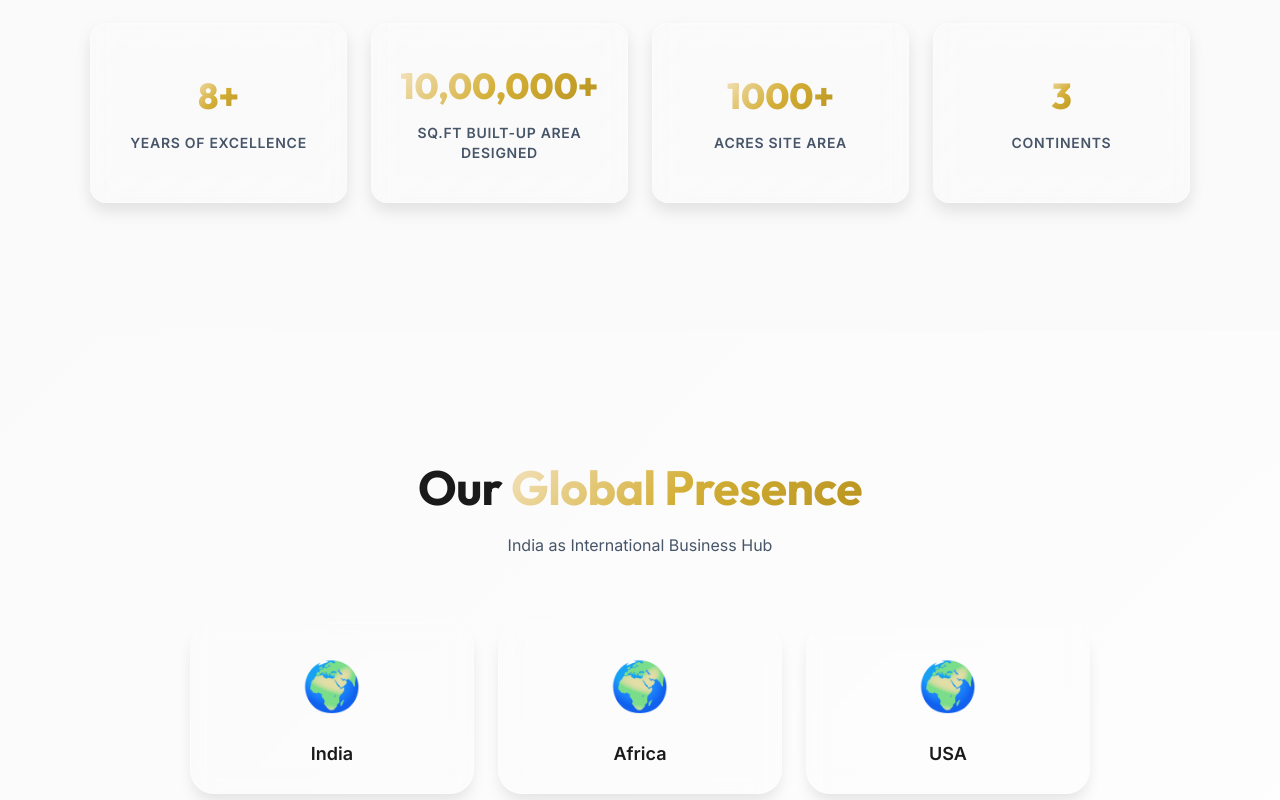
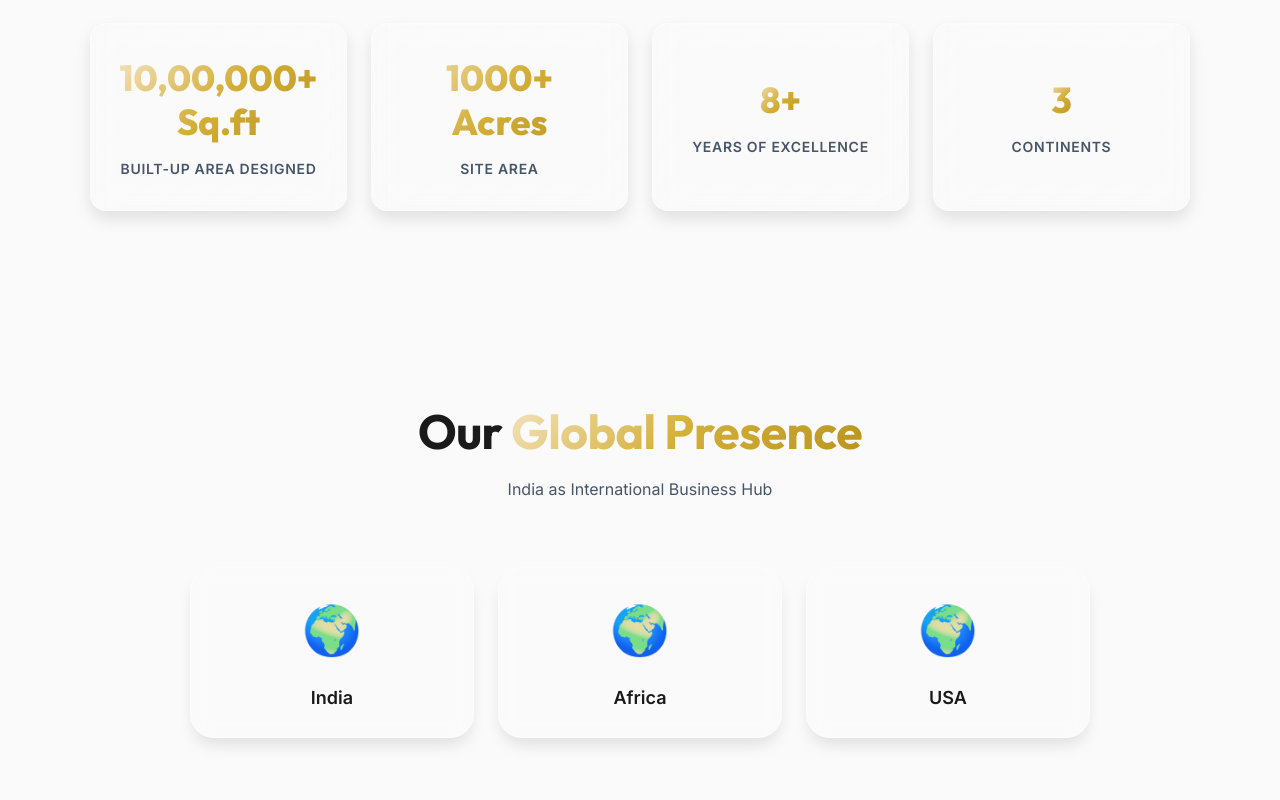
Before and after one commit to ayushghodke/Vishwakalpa, a React (Vite) app: page / in a window 1280 px wide. Shown: the part 4640-5440 px from the top of the page. Built offline with nearby package versions, Linux system fonts and the light colour scheme.

Commit message:
Contact has modified

```diff
--- a/src/sections/About.css
+++ b/src/sections/About.css
@@ -197,4 +197,45 @@
         flex-direction: row;
         text-align: left;
     }
+
+    .regions-grid {
+        grid-template-columns: 1fr;
+    }
 }
+
+/* Global Presence */
+.global-presence-wrapper {
+    margin-top: var(--space-32);
+    padding-top: var(--space-16);
+}
+
+.regions-grid {
+    display: grid;
+    grid-template-columns: repeat(auto-fit, minmax(250px, 1fr));
+    gap: var(--space-6);
+    max-width: 900px;
+    margin-left: auto;
+    margin-right: auto;
+}
+
+.region-card {
+    padding: var(--space-6);
+    text-align: center;
+    transition: all var(--transition-base);
+}
+
+.region-card:hover {
+    transform: translateY(-4px);
+}
+
+.region-icon {
+    font-size: 3rem;
+    margin-bottom: var(--space-4);
+}
+
+.region-name {
+    font-size: var(--text-lg);
+    font-weight: 600;
+    color: var(--color-primary);
+    margin: 0;
+}
--- a/src/sections/About.tsx
+++ b/src/sections/About.tsx
@@ -2,7 +2,7 @@ import './About.css';
 import contentData from '../assets/content.json';
 
 const About = () => {
-    const { company, coreValues, websiteRecommendations } = contentData;
+    const { company, coreValues, websiteRecommendations, globalPresence } = contentData;
 
     const valueIcons: Record<string, string> = {
         'Technology-led Practice': '💻',
@@ -57,20 +57,39 @@ const About = () => {
                 {/* Statistics or Highlights */}
                 <div className="highlights-grid">
                     <div className="highlight-card glass-panel">
+                        <div className="highlight-number gold-gradient">10,00,000+ Sq.ft</div>
+                        <p className="highlight-label">Built-up Area Designed</p>
+                    </div>
+                    <div className="highlight-card glass-panel">
+                        <div className="highlight-number gold-gradient">1000+ Acres</div>
+                        <p className="highlight-label">Site Area</p>
+                    </div>
+                    <div className="highlight-card glass-panel">
                         <div className="highlight-number gold-gradient">8+</div>
                         <p className="highlight-label">Years of Excellence</p>
                     </div>
                     <div className="highlight-card glass-panel">
-                        <div className="highlight-number gold-gradient">10,00,000+</div>
-                        <p className="highlight-label">Sq.ft Built-up Area Designed</p>
-                    </div>
-                    <div className="highlight-card glass-panel">
-                        <div className="highlight-number gold-gradient">1000+</div>
-                        <p className="highlight-label">Acres Site Area</p>
-                    </div>
-                    <div className="highlight-card glass-panel">
                         <div className="highlight-number gold-gradient">3</div>
                         <p className="highlight-label">Continents</p>
+                    </div>
+                </div>
+
+                {/* Global Presence */}
+                <div className="global-presence-wrapper">
+                    <div className="section-header text-center mb-16">
+                        <h2 className="mb-4">
+                            Our <span className="gold-gradient">Global Presence</span>
+                        </h2>
+                        <p className="text-gray">{globalPresence.description}</p>
+                    </div>
+
+                    <div className="regions-grid">
+                        {globalPresence.regions.map((region, index) => (
+                            <div key={index} className="region-card glass-card">
+                                <div className="region-icon">🌍</div>
+                                <p className="region-name">{region}</p>
+                            </div>
+                        ))}
                     </div>
                 </div>
             </div>
--- a/src/sections/Contact.css
+++ b/src/sections/Contact.css
@@ -69,7 +69,7 @@
 
 /* Contact Section */
 .contact-wrapper {
-    margin-top: var(--space-24);
+   /* margin-top: 0; */
 }
 
 .contact-grid {
--- a/src/sections/Contact.tsx
+++ b/src/sections/Contact.tsx
@@ -2,41 +2,11 @@ import './Contact.css';
 import contentData from '../assets/content.json';
 
 const Contact = () => {
-    const { company, globalPresence } = contentData;
+    const { company } = contentData;
 
     return (
         <section id="contact" className="section-lg contact-section">
             <div className="container">
-                {/* Global Presence */}
-                <div className="global-presence-wrapper">
-                    <div className="section-header text-center mb-16">
-                        <h2 className="mb-4">
-                            Our <span className="gold-gradient">Global Presence</span>
-                        </h2>
-                        <p className="text-gray">{globalPresence.description}</p>
-                    </div>
-
-                    <div className="regions-grid">
-                        {globalPresence.regions.map((region, index) => (
-                            <div key={index} className="region-card glass-card">
-                                <div className="region-icon">🌍</div>
-                                <p className="region-name">{region}</p>
-                            </div>
-                        ))}
-                    </div>
-
-                    {globalPresence.highlights.length > 0 && (
-                        <div className="presence-highlights">
-                            {globalPresence.highlights.slice(0, 3).map((highlight, index) => (
-                                <div key={index} className="highlight-item">
-                                    <span className="highlight-bullet">•</span>
-                                    <p>{highlight}</p>
-                                </div>
-                            ))}
-                        </div>
-                    )}
-                </div>
-
                 {/* Contact Information */}
                 <div className="contact-wrapper">
                     <div className="section-header text-center mb-12">
```
